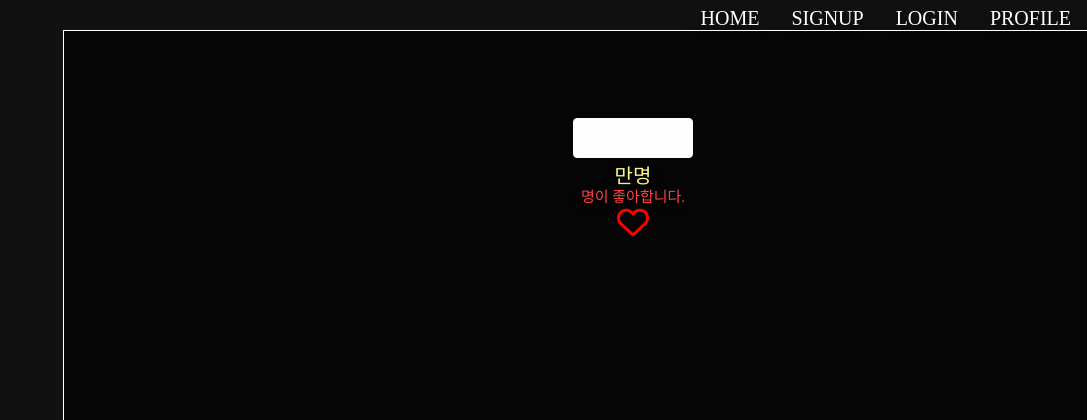
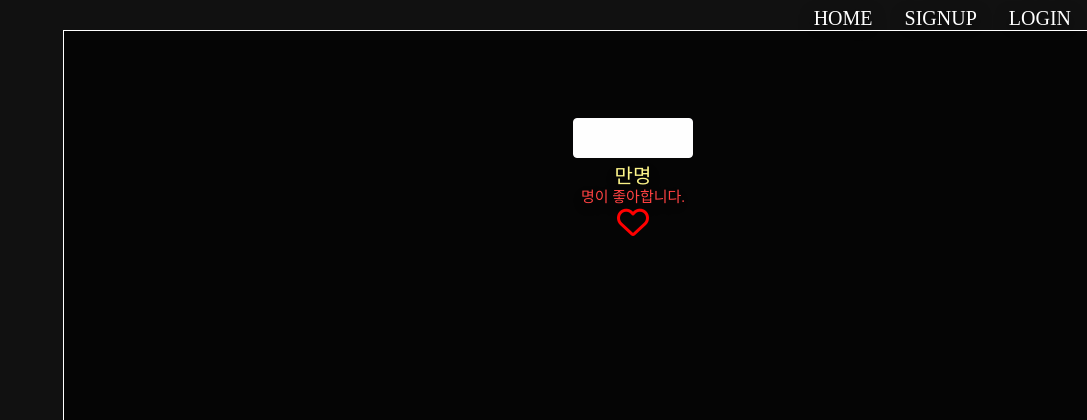
Before and after one commit to ByeongjunCho/myNewProject, a Django app: template movies/templates/movies/detail.html in a window 1280 px wide. Shown: the top 420 px of the page, without its empty margins (193-1280 px from the left). Run offline with Django 3.2, Linux system fonts and the light colour scheme; the template is opened without the code that fills it, so the values that code supplies are empty; some libraries are stand-ins or nearby versions; some web fonts are replaced.

Commit message:
Update detail.html

```diff
--- a/movies/templates/movies/detail.html
+++ b/movies/templates/movies/detail.html
@@ -235,9 +235,6 @@
             <a class="nav-link" href="{% url 'accounts:login' %}">LOGIN</a>
         </li>
         {% endif %}
-        <li class="nav-item">
-            <a class="nav-link" href="{% url 'accounts:indexs' %}">PROFILE</a>
-        </li>
         <div id="bgndVideo" class="player" data-property="{videoURL:'{{movie.trailer}}',containment:'body',autoPlay:true, mute:true, startAt:0, opacity:0.8}">
         </div>
         <div class='container'>
```
